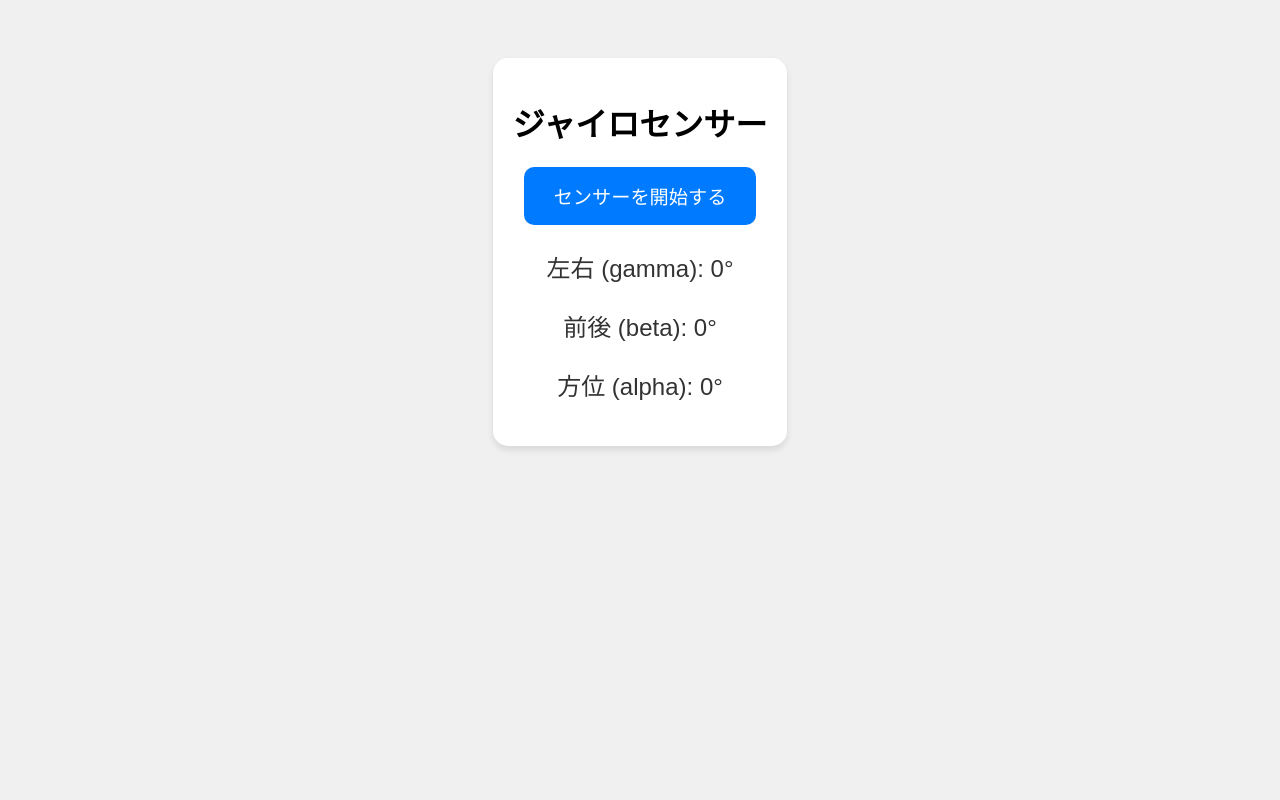
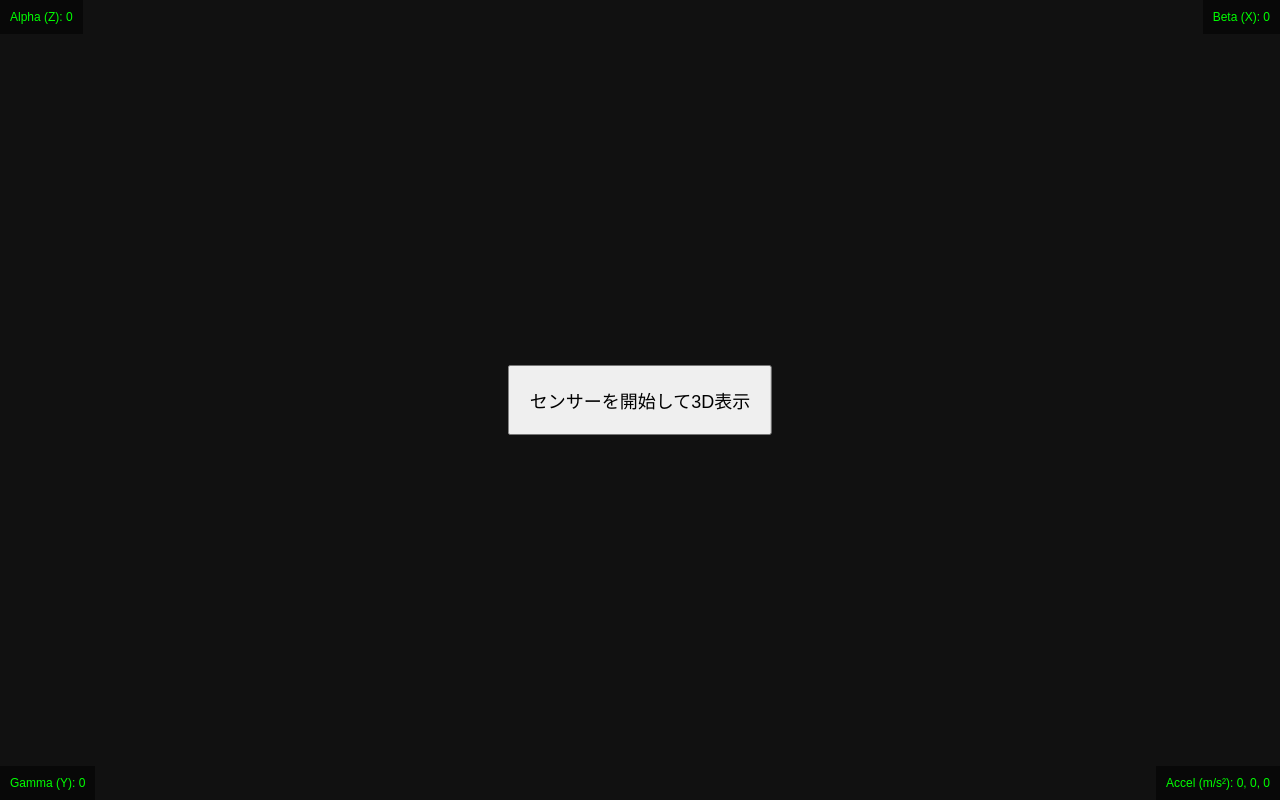
Before and after one commit to mizki15/legendary-pancake, a Flask app: page /pingpong in a window 1280 px wide. Run offline with Flask 3, Linux system fonts and the light colour scheme.

Commit message:
pingpong.html を更新

```diff
--- a/templates/pingpong.html
+++ b/templates/pingpong.html
@@ -3,56 +3,101 @@
 <head>
     <meta charset="UTF-8">
     <meta name="viewport" content="width=device-width, initial-scale=1.0">
-    <title>スマホ傾き検知</title>
+    <title>iPhone Motion Sync</title>
     <style>
-        body { font-family: sans-serif; text-align: center; padding-top: 50px; background-color: #f0f0f0; }
-        .card { background: white; padding: 20px; border-radius: 15px; display: inline-block; box-shadow: 0 4px 6px rgba(0,0,0,0.1); }
-        button { padding: 15px 30px; font-size: 1.2rem; cursor: pointer; border-radius: 10px; border: none; background: #007bff; color: white; }
-        .data { margin-top: 20px; font-size: 1.5rem; color: #333; }
+        body { margin: 0; overflow: hidden; background-color: #111; font-family: sans-serif; }
+        #overlay { position: fixed; top: 0; left: 0; width: 100%; height: 100%; pointer-events: none; color: #0f0; }
+        .stat { position: absolute; padding: 10px; background: rgba(0,0,0,0.5); font-size: 12px; }
+        .top-left { top: 0; left: 0; }
+        .top-right { top: 0; right: 0; }
+        .bottom-left { bottom: 0; left: 0; }
+        .bottom-right { bottom: 0; right: 0; }
+        #start-btn {
+            position: fixed; top: 50%; left: 50%; transform: translate(-50%, -50%);
+            padding: 20px; font-size: 18px; z-index: 100; cursor: pointer;
+        }
     </style>
 </head>
 <body>
 
-    <div class="card">
-        <h1>ジャイロセンサー</h1>
-        <button id="start_btn">センサーを開始する</button>
+    <button id="start-btn">センサーを開始して3D表示</button>
 
-        <div class="data">
-            <p>左右 (gamma): <span id="val_gamma">0</span>°</p>
-            <p>前後 (beta): <span id="val_beta">0</span>°</p>
-            <p>方位 (alpha): <span id="val_alpha">0</span>°</p>
-        </div>
+    <div id="overlay">
+        <div class="stat top-left" id="gyro-alpha">Alpha (Z): 0</div>
+        <div class="stat top-right" id="gyro-beta">Beta (X): 0</div>
+        <div class="stat bottom-left" id="gyro-gamma">Gamma (Y): 0</div>
+        <div class="stat bottom-right" id="accel">Accel (m/s²): 0, 0, 0</div>
     </div>
 
+    <script src="https://cdnjs.cloudflare.com/ajax/libs/three.js/r128/three.min.js"></script>
+
     <script>
-        const btn = document.getElementById('start_btn');
+        let scene, camera, renderer, cube;
+        const btn = document.getElementById('start-btn');
 
-        btn.addEventListener('click', function() {
-            // iOS 13+ のための権限リクエスト
+        // 1. 3Dシーンのセットアップ
+        function initThree() {
+            scene = new THREE.Scene();
+            camera = new THREE.PerspectiveCamera(75, window.innerWidth / window.innerHeight, 0.1, 1000);
+            renderer = new THREE.WebGLRenderer({ antialias: true });
+            renderer.setSize(window.innerWidth, window.innerHeight);
+            document.body.appendChild(renderer.domElement);
+
+            // スマホっぽい形の直方体を作成
+            const geometry = new THREE.BoxGeometry(2, 4, 0.5);
+            const material = new THREE.MeshNormalMaterial(); // 向きがわかりやすい色
+            cube = new THREE.Mesh(geometry, material);
+            scene.add(cube);
+
+            camera.position.z = 5;
+
+            function animate() {
+                requestAnimationFrame(animate);
+                renderer.render(scene, camera);
+            }
+            animate();
+        }
+
+        // 2. センサー開始の処理
+        btn.addEventListener('click', async () => {
             if (typeof DeviceOrientationEvent.requestPermission === 'function') {
-                DeviceOrientationEvent.requestPermission()
-                    .then(permissionState => {
-                        if (permissionState === 'granted') {
-                            window.addEventListener('deviceorientation', updateGravity);
-                            btn.style.display = 'none';
-                        } else {
-                            alert('許可が拒否されました');
-                        }
-                    })
-                    .catch(console.error);
-            } else {
-                // AndroidやPCなど（権限リクエスト不要な場合）
-                window.addEventListener('deviceorientation', updateGravity);
-                btn.style.display = 'none';
+                const response = await DeviceOrientationEvent.requestPermission();
+                if (response !== 'granted') return;
+            }
+
+            btn.style.display = 'none'; // ボタンを隠す
+            initThree(); // 3D開始
+
+            // ジャイロ（回転）の取得
+            window.addEventListener('deviceorientation', (e) => {
+                document.getElementById('gyro-alpha').innerText = `Alpha: ${e.alpha.toFixed(1)}`;
+                document.getElementById('gyro-beta').innerText = `Beta: ${e.beta.toFixed(1)}`;
+                document.getElementById('gyro-gamma').innerText = `Gamma: ${e.gamma.toFixed(1)}`;
+
+                // オブジェクトに反映 (度をラジアンに変換)
+                if (cube) {
+                    cube.rotation.x = e.beta * (Math.PI / 180);
+                    cube.rotation.y = e.gamma * (Math.PI / 180);
+                    cube.rotation.z = e.alpha * (Math.PI / 180);
+                }
+            });
+
+            // 加速度の取得
+            window.addEventListener('devicemotion', (e) => {
+                const acc = e.acceleration;
+                document.getElementById('accel').innerText =
+                    `Accel: ${acc.x.toFixed(1)}, ${acc.y.toFixed(1)}, ${acc.z.toFixed(1)}`;
+            });
+        });
+
+        // 画面リサイズ対応
+        window.addEventListener('resize', () => {
+            if (camera) {
+                camera.aspect = window.innerWidth / window.innerHeight;
+                camera.updateProjectionMatrix();
+                renderer.setSize(window.innerWidth, window.innerHeight);
             }
         });
-
-        function updateGravity(event) {
-            // 値を取得して画面に表示
-            document.getElementById('val_alpha').textContent = Math.floor(event.alpha);
-            document.getElementById('val_beta').textContent = Math.floor(event.beta);
-            document.getElementById('val_gamma').textContent = Math.floor(event.gamma);
-        }
     </script>
 </body>
 </html>
```
